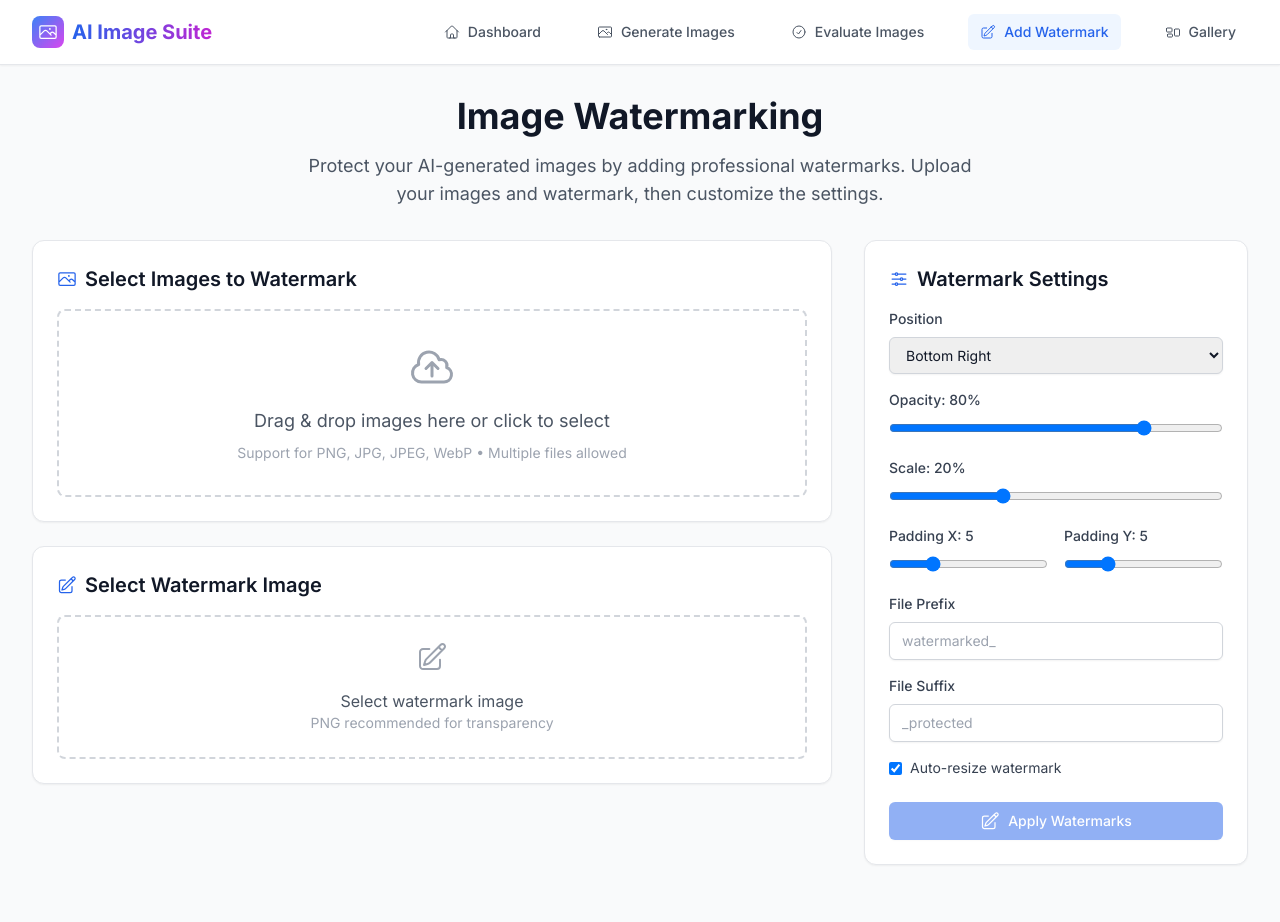
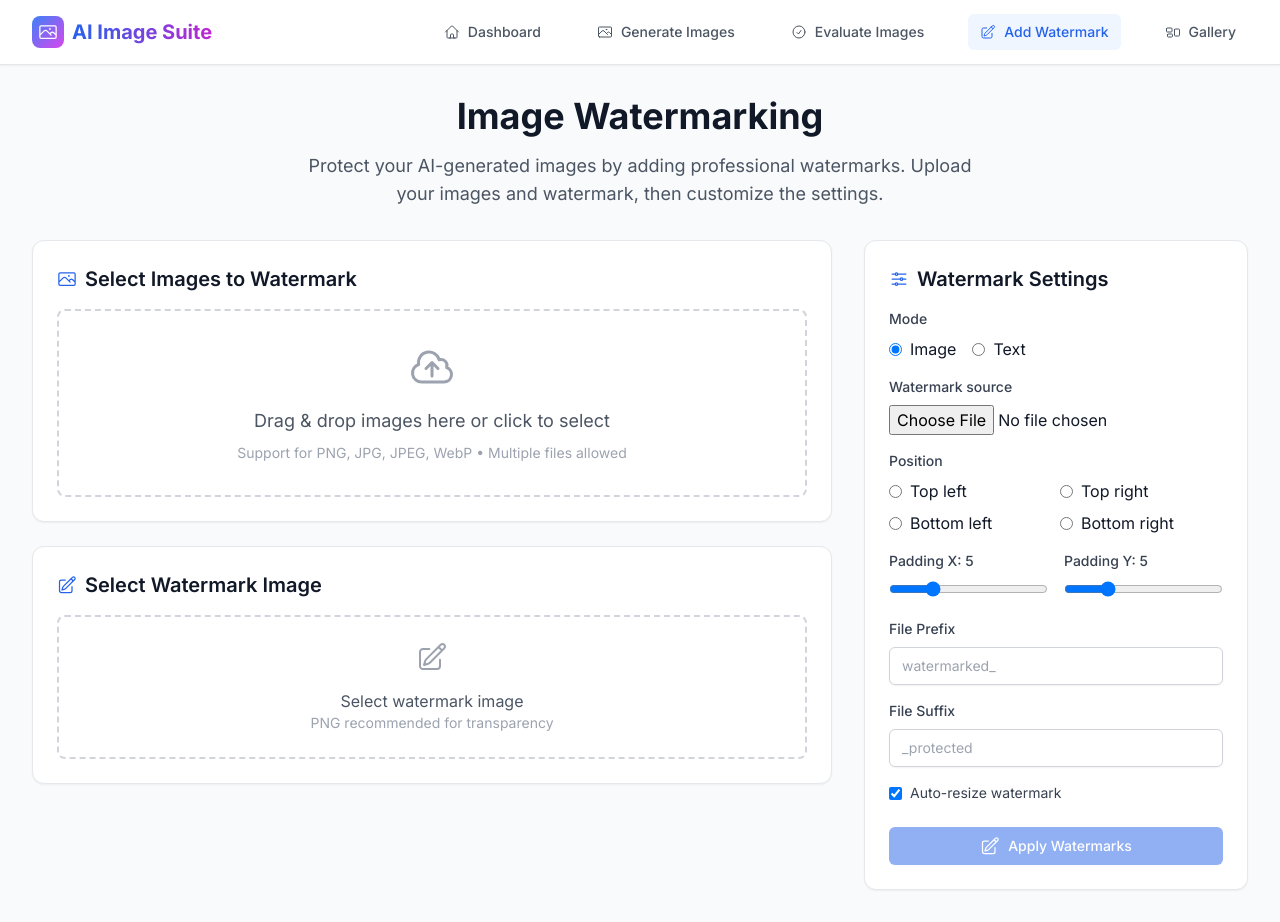
Before and after one commit to Nandan-Upadhyaya/Website_for_Text_to_Image_Watermark_framework_Module-3, a React (Create React App) app: page /watermark in a window 1280 px wide. Before the commit the page ends 897 px from the top, so only its background shows below. Built offline with nearby package versions, Linux system fonts and the light colour scheme; the HTML template or start-up script is replaced by a standard one.

Commit message:
Removed Guidance Scale, Generation Steps Features, edited the Watermark Settings Pane to match the individual Watermark Module Config

```diff
--- a/src/pages/TextToImage.js
+++ b/src/pages/TextToImage.js
@@ -12,8 +12,6 @@ const TextToImage = () => {
     model: 'df-gan',
     dataset: 'bird',
     batchSize: 1,
-    steps: 100,
-    guidance: 7.5,
     seed: -1
   });
   const [showEvaluationDialog, setShowEvaluationDialog] = useState(false);
@@ -90,8 +88,6 @@ const TextToImage = () => {
           prompt: prompt.trim(),
           dataset: settings.dataset, // 'bird' -> CUB, 'coco' -> COCO
           batchSize: settings.batchSize,
-          steps: settings.steps,
-          guidance: settings.guidance,
           seeds: seeds
         })
       });
@@ -306,38 +302,6 @@ const TextToImage = () => {
                 </div>
 
                 <div>
-                  <label className="block text-sm font-medium text-gray-700 mb-2">
-                    Generation Steps: {settings.steps}
-                  </label>
-                  <input
-                    type="range"
-                    min="20"
-                    max="200"
-                    step="10"
-                    value={settings.steps}
-                    onChange={(e) => setSettings({...settings, steps: parseInt(e.target.value)})}
-                    className="w-full"
-                    disabled={isGenerating}
-                  />
-                </div>
-
-                <div>
-                  <label className="block text-sm font-medium text-gray-700 mb-2">
-                    Guidance Scale: {settings.guidance}
-                  </label>
-                  <input
-                    type="range"
-                    min="1"
-                    max="20"
-                    step="0.5"
-                    value={settings.guidance}
-                    onChange={(e) => setSettings({...settings, guidance: parseFloat(e.target.value)})}
-                    className="w-full"
-                    disabled={isGenerating}
-                  />
-                </div>
-
-                <div>
                   {/* Seed input removed: seeds are now auto-generated per image */}
                 </div>
               </div>
--- a/src/pages/Watermark.js
+++ b/src/pages/Watermark.js
@@ -26,6 +26,12 @@ const Watermark = () => {
     suffix: '',
     autoResize: true
   });
+
+  const [watermarkMode, setWatermarkMode] = useState('image'); // 'image' | 'text'
+  const [watermarkFile, setWatermarkFile] = useState(null);
+  const [watermarkText, setWatermarkText] = useState('Sample Watermark');
+  const [textSize, setTextSize] = useState(32);
+  const [textColor, setTextColor] = useState('#FFFFFF');
 
   const positions = [
     { value: 'top-left', label: 'Top Left' },
@@ -77,7 +83,8 @@ const Watermark = () => {
       toast.error('Please select images to watermark');
       return;
     }
-    if (!watermarkImage) {
+    // Require watermark only in image mode
+    if (watermarkMode === 'image' && !watermarkImage && !watermarkFile) {
       toast.error('Please select a watermark image');
       return;
     }
@@ -114,6 +121,47 @@ const Watermark = () => {
       link.click();
     });
     toast.success('Download started for all images');
+  };
+
+  // NEW: Build FormData exactly like standalone settings
+  const submitWatermarkJob = async (images) => {
+    // images: File[]
+    if (!images || images.length === 0) {
+      // ...existing code to notify user...
+      return;
+    }
+    if (watermarkMode === 'image' && !watermarkFile) {
+      // ...existing code to notify user watermark file missing...
+      return;
+    }
+
+    const form = new FormData();
+    images.forEach((f) => form.append('images', f));
+    if (watermarkMode === 'image') {
+      form.append('watermark', watermarkFile);
+    }
+    const settings = {
+      pos: settings.position,                                   // 'NW' | 'NE' | 'SW' | 'SE'
+      padding: [[settings.paddingX, settings.paddingUnit], [settings.paddingY, settings.paddingUnit]],         // ((x_pad, unit), (y_pad, unit))
+      scale: !!settings.autoResize,                         // auto resize
+      opacity: Math.max(0, Math.min(1, settings.opacity / 100)), // 0..1 factor
+      mode: watermarkMode,                             // 'image' | 'text'
+      text: watermarkMode === 'text' ? watermarkText : null,
+      text_size: textSize,
+      text_color: textColor
+    };
+    form.append('settings', JSON.stringify(settings));
+
+    // ...existing code to POST to backend...
+    // Example:
+    /*
+    const res = await fetch('/api/watermark', {
+      method: 'POST',
+      body: form
+    });
+    if (!res.ok) throw new Error('Watermarking failed');
+    // handle response (download zip or array of files)
+    */
   };
 
   return (
@@ -230,47 +278,62 @@ const Watermark = () => {
               <div className="space-y-4">
                 <div>
                   <label className="block text-sm font-medium text-gray-700 mb-2">
-                    Position
+                    Mode
                   </label>
-                  <select
-                    value={settings.position}
-                    onChange={(e) => setSettings({...settings, position: e.target.value})}
-                    className="input"
-                  >
-                    {positions.map(pos => (
-                      <option key={pos.value} value={pos.value}>
-                        {pos.label}
-                      </option>
-                    ))}
-                  </select>
+                  <div className="flex space-x-4">
+                    <label className="inline-flex items-center">
+                      <input type="radio" name="wm-mode" value="image" checked={watermarkMode==='image'} onChange={() => setWatermarkMode('image')} />
+                      <span className="ml-2">Image</span>
+                    </label>
+                    <label className="inline-flex items-center">
+                      <input type="radio" name="wm-mode" value="text" checked={watermarkMode==='text'} onChange={() => setWatermarkMode('text')} />
+                      <span className="ml-2">Text</span>
+                    </label>
+                  </div>
                 </div>
+
+                {watermarkMode === 'image' ? (
+                  <div>
+                    <label className="block text-sm font-medium text-gray-700 mb-2">
+                      Watermark source
+                    </label>
+                    <input type="file" accept="image/*" onChange={(e)=> setWatermarkFile(e.target.files?.[0] || null)} />
+                  </div>
+                ) : (
+                  <>
+                    <div>
+                      <label className="block text-sm font-medium text-gray-700 mb-2">
+                        Text watermark
+                      </label>
+                      <input className="input w-full" value={watermarkText} onChange={(e)=> setWatermarkText(e.target.value)} placeholder="Enter watermark text" />
+                    </div>
+                    <div className="flex space-x-4">
+                      <div>
+                        <label className="block text-sm font-medium text-gray-700 mb-2">
+                          Text size
+                        </label>
+                        <input type="number" min="6" className="input w-24" value={textSize} onChange={(e)=> setTextSize(parseInt(e.target.value || 0, 10))} />
+                      </div>
+                      <div>
+                        <label className="block text-sm font-medium text-gray-700 mb-2">
+                          Color (name or hex)
+                        </label>
+                        <input className="input w-40" value={textColor} onChange={(e)=> setTextColor(e.target.value)} placeholder="#FFFFFF or red" />
+                      </div>
+                    </div>
+                  </>
+                )}
 
                 <div>
                   <label className="block text-sm font-medium text-gray-700 mb-2">
-                    Opacity: {settings.opacity}%
+                    Position
                   </label>
-                  <input
-                    type="range"
-                    min="10"
-                    max="100"
-                    value={settings.opacity}
-                    onChange={(e) => setSettings({...settings, opacity: parseInt(e.target.value)})}
-                    className="w-full"
-                  />
-                </div>
-
-                <div>
-                  <label className="block text-sm font-medium text-gray-700 mb-2">
-                    Scale: {settings.scale}%
-                  </label>
-                  <input
-                    type="range"
-                    min="5"
-                    max="50"
-                    value={settings.scale}
-                    onChange={(e) => setSettings({...settings, scale: parseInt(e.target.value)})}
-                    className="w-full"
-                  />
+                  <div className="grid grid-cols-2 gap-2">
+                    <label className="inline-flex items-center"><input type="radio" name="pos" value="NW" checked={settings.position==='NW'} onChange={()=> setSettings({...settings, position:'NW'})} /><span className="ml-2">Top left</span></label>
+                    <label className="inline-flex items-center"><input type="radio" name="pos" value="NE" checked={settings.position==='NE'} onChange={()=> setSettings({...settings, position:'NE'})} /><span className="ml-2">Top right</span></label>
+                    <label className="inline-flex items-center"><input type="radio" name="pos" value="SW" checked={settings.position==='SW'} onChange={()=> setSettings({...settings, position:'SW'})} /><span className="ml-2">Bottom left</span></label>
+                    <label className="inline-flex items-center"><input type="radio" name="pos" value="SE" checked={settings.position==='SE'} onChange={()=> setSettings({...settings, position:'SE'})} /><span className="ml-2">Bottom right</span></label>
+                  </div>
                 </div>
 
                 <div className="grid grid-cols-2 gap-4">
@@ -344,7 +407,12 @@ const Watermark = () => {
 
               <button
                 onClick={handleProcess}
-                disabled={isProcessing || images.length === 0 || !watermarkImage}
+                // Enable button in text mode even without a watermark image/file
+                disabled={
+                  isProcessing ||
+                  images.length === 0 ||
+                  (watermarkMode === 'image' && !watermarkImage && !watermarkFile)
+                }
                 className="btn-primary w-full mt-6 flex items-center justify-center space-x-2"
               >
                 {isProcessing ? (
```
